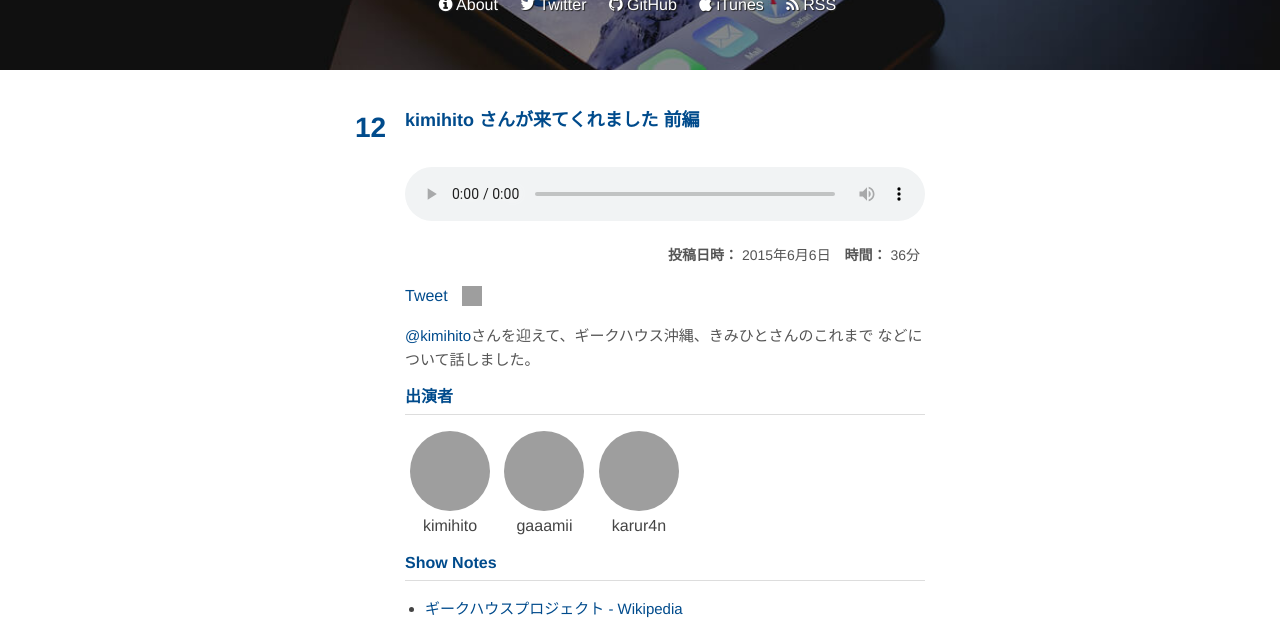
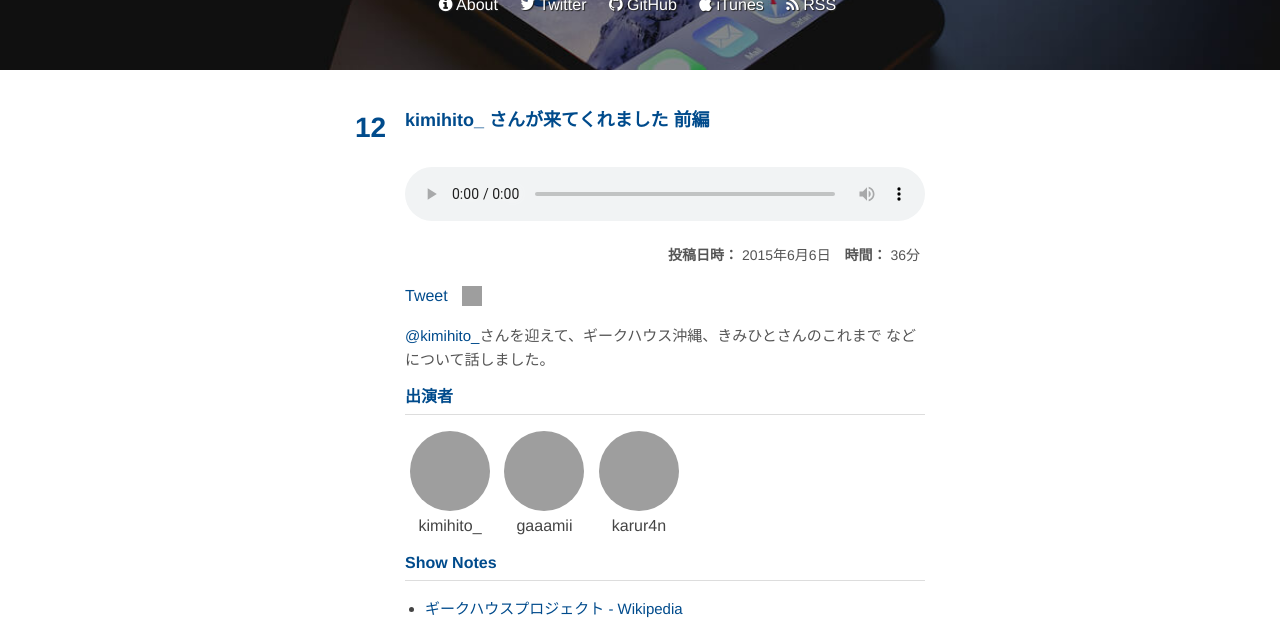
Before and after one commit to kumocast/kumocast.github.io, a Jekyll site: the page built from _posts/2015-06-06-welcome-kimihito-first.md, in a window 1280 px wide. Shown: the part 281-904 px from the top of the page. Built offline with Jekyll 4.4.1, drawn with Linux system fonts in a browser that asks for light colours; nearby versions of some CDN libraries; Markdown is read by kramdown in place of the engine named in the settings; comment, search, counter and statistics services are not loaded; grey boxes are pictures that could not be loaded.

```diff
--- a/_config.yml
+++ b/_config.yml
@@ -16,7 +16,7 @@ members:
     icon: https://avatars3.githubusercontent.com/u/3690884?v=3&s=80
   _ayato_p:
     icon: https://avatars3.githubusercontent.com/u/1432156?v=3&s=80
-  kimihito:
+  kimihito_:
     icon: https://avatars2.githubusercontent.com/u/758704?v=3&s=80
 
 # Build settings
--- a/_posts/2015-06-06-welcome-kimihito-first.md
+++ b/_posts/2015-06-06-welcome-kimihito-first.md
@@ -1,11 +1,11 @@
 ---
 layout: post
-title: kimihito さんが来てくれました 前編
+title: kimihito_ さんが来てくれました 前編
 date: 2015-06-06 00:00:00
 duration: 36分
-members: ['kimihito', 'gaaamii', 'karur4n']
+members: ['kimihito_', 'gaaamii', 'karur4n']
 audio: http://kumocast.jp/audios/12.mp3
-description: <a href="http://twitter.com/kimihito_" target="blank">@kimihito</a>さんを迎えて、ギークハウス沖縄、きみひとさんのこれまで などについて話しました。
+description: <a href="http://twitter.com/kimihito_" target="blank">@kimihito_</a>さんを迎えて、ギークハウス沖縄、きみひとさんのこれまで などについて話しました。
 number: 12
 ---
 
```
